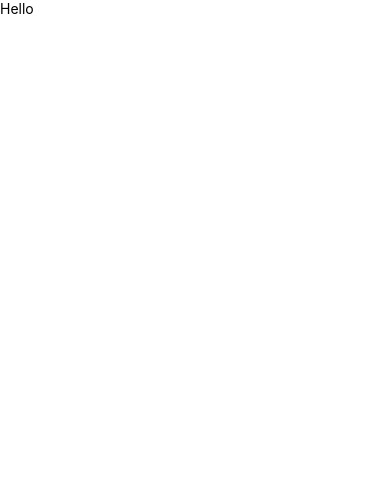
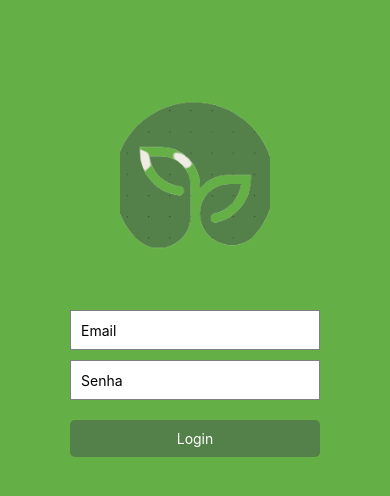
Before and after one commit to DionataBergmann/AgroFiveStar-APP, a React Native app: screen / in a window 390 px wide. Shown: the top 496 px of the page. Built offline with nearby package versions, Linux system fonts and the light colour scheme.

Commit message:
:construction: Add login page

```diff
--- a/App.tsx
+++ b/App.tsx
@@ -6,13 +6,15 @@ import {
   Text,
   View,
 } from 'react-native';
+import LoginPage from './app/atomic/pages/LoginPage';
+import { theme } from './app/common/theme';
 
 function App(): React.JSX.Element {
 
   return (
-    <SafeAreaView >
+    <SafeAreaView style={{backgroundColor: theme.colors.appleGreen, height: '100%'}}>
     <View>
-      <Text>Hello</Text>
+      <LoginPage/>
     </View>
     </SafeAreaView>
   );
--- /dev/null
+++ b/app/atomic/molecules/LoginForm/index.tsx
@@ -0,0 +1,36 @@
+import React from 'react';
+import { StyleSheet, View } from 'react-native';
+import Input from '../../atoms/Input';
+import Button from '../../atoms/Button';
+import { theme } from '../../../common/theme';
+
+const LoginForm = ({ onLogin }) => (
+  <View>
+    <Input placeholder="Email" style={styles.input} />
+    <Input placeholder="Senha" style={styles.input} secureTextEntry={true} />
+    <Button title="Login" onPress={onLogin} style={styles.button} />
+  </View>
+);
+
+const styles = StyleSheet.create({
+  input: {
+    height: 40,
+    width: 250,
+    borderColor: 'gray',
+    borderWidth: 1,
+    padding: 10,
+    marginTop: 10,
+    backgroundColor:'white',
+  },
+  button: {
+    padding: 10,
+    marginTop: 20,
+    backgroundColor: theme.colors.hippieGreen,
+    borderRadius: 5,
+    justifyContent: 'center',
+    alignItems: 'center',
+    borderColor: 'white',
+  },
+});
+
+export default LoginForm;
--- /dev/null
+++ b/app/atomic/pages/LoginPage/index.tsx
@@ -0,0 +1,26 @@
+import React from 'react';
+import { View, Image, StyleSheet } from 'react-native';
+import LoginForm from '../../molecules/LoginForm';
+
+
+const LoginPage = () => (
+  <View style={styles.container}>
+    <Image source={require('../../../assets/logo/logo.png')} style={styles.logo} />
+    <LoginForm onLogin={() => console.log('logged')} />
+  </View>
+);
+
+const styles = StyleSheet.create({
+  container: {
+    justifyContent: 'center',
+    alignItems:'center',
+    marginTop: 100,
+  },
+  logo: {
+    marginBottom: 50,
+    width: 150,
+    height: 150
+  },
+});
+
+export default LoginPage;
```
Also changed, not shown: app/assets/logo/logo.png (added).
